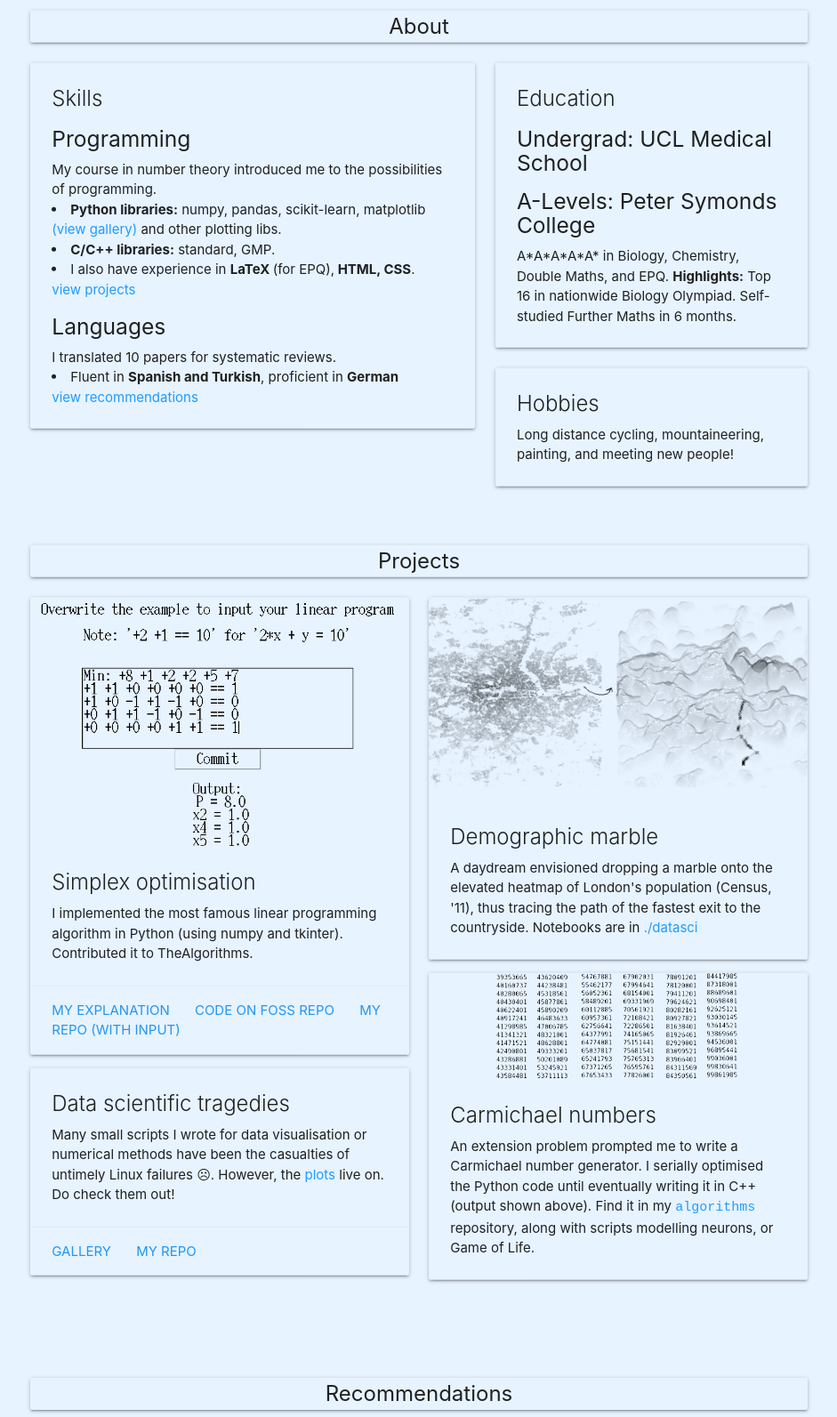
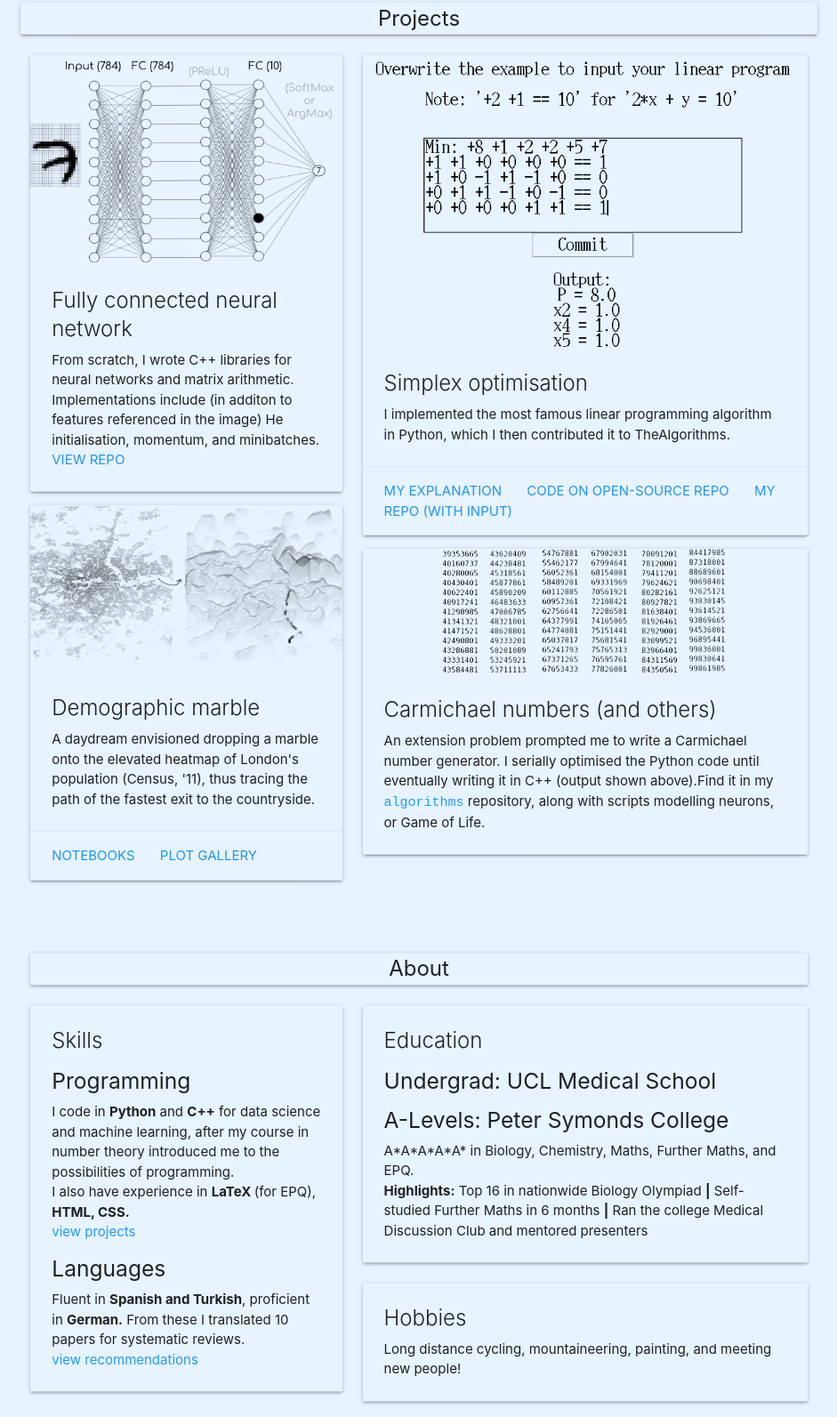
Before and after one commit to imengus/imengus.github.io, a plain HTML site: page index.html in a window 1280 px wide. Shown: the part 191-1784 px from the top of the page at 89% size, without its empty margins (169-1110 px from the left). Drawn offline with nearby package versions, Linux system fonts and the light colour scheme.

Commit message:
added new project

```diff
--- a/index.html
+++ b/index.html
@@ -24,7 +24,7 @@
         <div class="card transparent">
           <ul class="right" id="icons">
             <!-- <li><a title="Go to about section" href="#about">About</a></li> -->
-            <li><a title="Go to projects section" href="#projects">Projects</a></li>
+            <li><a title="Go to projects section" href="#about">About</a></li>
             <li><a title="Go to contact section" href="#contact">Contact</a></li>
             <li><a title="Find my LinkedIn page" href="https://uk.linkedin.com/in/ilkin-mengusoglu-59287b225" class="blue-text"><i class="fa fa-linkedin-square fa-2x"></i></a></li>
             <li><a title="imengusoglu@gmail.com" href="mailto:imengusoglu@gmail.com" class="blue-text"><i class="fa fa-at fa-2x"></i></a></li>
@@ -46,6 +46,67 @@
       </div>
     </div>
   </section>
+  <section class="container section" id="projects">
+    <div class="col s12">
+      <div class="card transparent">
+        <div class="card-title center">
+          <b>Projects</b>
+        </div>
+      </div>
+    </div>
+    <div class="row">
+      <div class="col s12 m12 l12 xl5">
+        <div class="card transparent" id="c4">
+          <div class="card-image">
+            <img src="img/nn.png" alt="">
+          </div>
+          <div class="card-content">
+            <span class="card-title">Fully connected neural network</span>
+            <p>From scratch, I wrote C++ libraries for neural networks and matrix arithmetic. Implementations include (in additon to features referenced in the image) He initialisation, momentum, and minibatches.
+            </p><a href="https://github.com/imengus/nn" class="blue-text">VIEW REPO</a>
+          </div>
+        </div>
+        <div class="card transparent" id="c4">
+          <div class="card-image">
+            <img src="img/sideside.png" alt="">
+          </div>
+          <div class="card-content">
+            <span class="card-title">Demographic marble</span>
+            <p>A daydream envisioned dropping a marble onto the elevated heatmap of London's population (Census, '11), thus tracing the path of the fastest exit to the countryside.</p>
+          </div>
+          <div class="card-action">
+            <a href="https://github.com/imengus/datasci/london" class="blue-text">notebooks</a>
+            <a href="./graphs" class="blue-text">plot gallery</a>
+          </div>
+        </div>
+      </div>
+      <div class="col s12 m12 l12 xl7">
+        <div class="card transparent" id="c4">
+          <div class="card-image">
+            <img src="img/simplex3.png" alt="">
+          </div>
+          <div class="card-content">
+            <span class="card-title">Simplex optimisation</span>
+            <p>I implemented the most famous linear programming algorithm in Python, which I then contributed it to TheAlgorithms.</p>
+          </div>
+          <div class="card-action">
+            <a href="https://gist.github.com/imengus/f9619a568f7da5bc74eaf20169a24d98" class="blue-text">My explanation</a>
+            <a href="https://github.com/TheAlgorithms/Python/blob/master/linear_programming/simplex.py" class="blue-text">Code on open-source repo</a>
+            <a href="https://github.com/imengus/simplex/tree/main" class="blue-text">My repo (with input)</a>
+          </div>
+        </div>
+        <div class="card transparent" id="c4">
+          <div class="card-image">
+            <img src="img/carmichael2.png" alt="">
+          </div>
+          <div class="card-content">
+            <span class="card-title">Carmichael numbers (and others)</span>
+            <p>An extension problem prompted me to write a Carmichael number generator. I serially optimised the Python code until eventually writing it in C++ (output shown above).Find it in my <a href="https://github.com/imengus/algorithms"><code>algorithms</code></a> repository, along with scripts modelling neurons, or Game of Life. </p>
+          </div>
+        </div>
+      </div>
+    </div>
+  </section>
   <section class="container section" id="about">
     <div class="row">
       <div class="col s12">
@@ -55,20 +116,21 @@
           </div>
         </div>
       </div>
-      <div class="col s12 m12 l7">
+      <div class="col s12 m12 l5">
         <div class="card transparent" id="c1">
           <div class="card-content">
             <span class="card-title">Skills</span>
             <h5>Programming</h5>
-            <p>My course in number theory introduced me to the possibilities of programming.</p>
-            <li><b>Python libraries:</b> numpy, pandas, scikit-learn, matplotlib<a href="graphs.html"> (view gallery)</a> and other plotting libs.</li>
-            <li><b>C/C++ libraries:</b> standard, GMP.</li>
-            <li>I also have experience in <b>LaTeX </b>(for EPQ),<b> HTML, CSS</b>.</li>
+            I code in <b>Python</b> and <b>C++</b> for data science and machine learning, after my course in number theory introduced me to the possibilities of programming.
+            <p>I also have experience in <b>LaTeX </b>(for EPQ),<b> HTML, CSS.</b></p>
+            <!-- <li><b>Python libraries:</b> numpy, pandas, scikit-learn, matplotlib<a href="graphs.html"> (view gallery)</a> and other plotting libs.</li>
+            <li><b>C/C++ libraries:</b> standard, GMP.</li> -->
+            <!-- <li>I also have experience in .</li> -->
             <a href="#projects">view projects</a>
 
             <h5>Languages</h5>
-            <p>I translated 10 papers for systematic reviews.</p>
-            <li>Fluent in <b>Spanish and Turkish</b>, proficient in <b>German</b></li>
+            <p>
+            Fluent in <b>Spanish and Turkish</b>, proficient in <b>German.</b> From these I translated 10 papers for systematic reviews.</p>
             <a href="#recommendations">view recommendations</a>
 <!--
             <h5>Communication</h5>
@@ -80,85 +142,27 @@
           </div>
         </div>
       </div>
-      <div class="col s12 m12 l5">
+      <div class="col s12 m12 l7">
         <div class="card transparent" id="c2">
           <div class="card-content">
             <span class="card-title">Education</span>
             <h5>Undergrad: UCL Medical School</h5>
             <!-- <p>Active member of UCL medical community</p> -->
             <h5>A-Levels: Peter Symonds College</h5>
-            <p>A*A*A*A*A* in Biology, Chemistry, Double Maths, and EPQ. <b>Highlights:</b> Top 16 in nationwide Biology Olympiad. Self-studied Further Maths in 6 months.</p>
+            <p>A*A*A*A*A* in Biology, Chemistry, Maths, Further Maths, and EPQ.
+            <p><b>Highlights:</b> Top 16 in nationwide Biology Olympiad <b>|</b> Self-studied Further Maths in 6 months <b>|</b> Ran the college Medical Discussion Club and mentored presenters</p></p>
             <!-- <h5>GCSEs: Thornden School</h5>
             <p>Grade 9s (A*) in 11 subjects</p> -->
           </div>
         </div>
       </div>
-      <div class="col s12 m12 l5">
+      <div class="col s12 m12 l7">
         <div class="card transparent" id="c3">
           <div class="card-content">
             <span class="card-title">Hobbies</span>
             <p>Long distance cycling, mountaineering, painting, and meeting new people!</p>
           </div>
         </div>
-      </div>
-    </div>
-  </section>
-  <section class="container section" id="projects">
-    <div class="row">
-      <div class="col s12">
-        <div class="card transparent">
-          <div class="card-title center">
-            <b>Projects</b>
-          </div>
-        </div>
-      </div>
-    <div class="row ">
-      <div class="col s12 m12 l12 xl6">
-        <div class="card transparent" id="c4">
-          <div class="card-image">
-            <img src="img/simplex3.png" alt="">
-          </div>
-          <div class="card-content">
-            <span class="card-title">Simplex optimisation</span>
-            <p>I implemented the most famous linear programming algorithm in Python (using numpy and tkinter). Contributed it to TheAlgorithms.</p>
-          </div>
-          <div class="card-action">
-            <a href="https://gist.github.com/imengus/f9619a568f7da5bc74eaf20169a24d98" class="blue-text">My explanation</a>
-            <a href="https://github.com/TheAlgorithms/Python/blob/master/linear_programming/simplex.py" class="blue-text">Code on FOSS repo</a>
-            <a href="https://github.com/imengus/simplex/tree/main" class="blue-text">My repo (with input)</a>
-          </div>
-        </div>
-        <div class="card transparent" id="c4">
-          <div class="card-content">
-            <span class="card-title">Data scientific tragedies</span>
-            <p>Many small scripts I wrote for data visualisation or numerical methods have been the casualties of untimely Linux failures ☹. However, the <a href="graphs.html">plots</a> live on. Do check them out!</p>
-          </div>
-          <div class="card-action">
-            <a href="graphs.html" class="blue-text">Gallery</a>
-            <a href="https://github.com/imengus/datasci" class="blue-text">My repo</a>
-          </div>
-        </div>
-      </div>
-      <div class="col s12 m12 l12 xl6">
-        <div class="card transparent" id="c4">
-          <div class="card-image">
-            <img src="img/sideside.png" alt="">
-          </div>
-          <div class="card-content">
-            <span class="card-title">Demographic marble</span>
-            <p>A daydream envisioned dropping a marble onto the elevated heatmap of London's population (Census, '11), thus tracing the path of the fastest exit to the countryside. Notebooks are in <a href="https://github.com/imengus/datasci/tree/main/london">./datasci</a></p>
-          </div>
-        </div>
-        <div class="card transparent" id="c4">
-          <div class="card-image">
-            <img src="img/carmichael2.png" alt="">
-          </div>
-          <div class="card-content">
-            <span class="card-title">Carmichael numbers</span>
-            <p>An extension problem prompted me to write a Carmichael number generator. I serially optimised the Python code until eventually writing it in C++ (output shown above). Find it in my <a href="https://github.com/imengus/algorithms"><code>algorithms</code></a> repository, along with scripts modelling neurons, or Game of Life.</p>
-          </div>
-        </div>
-       </div>
       </div>
     </div>
   </section>
```
Also changed, not shown: graphs.html (+5 -5 lines), img/nn.png (added), img/tricorn.png (added).
